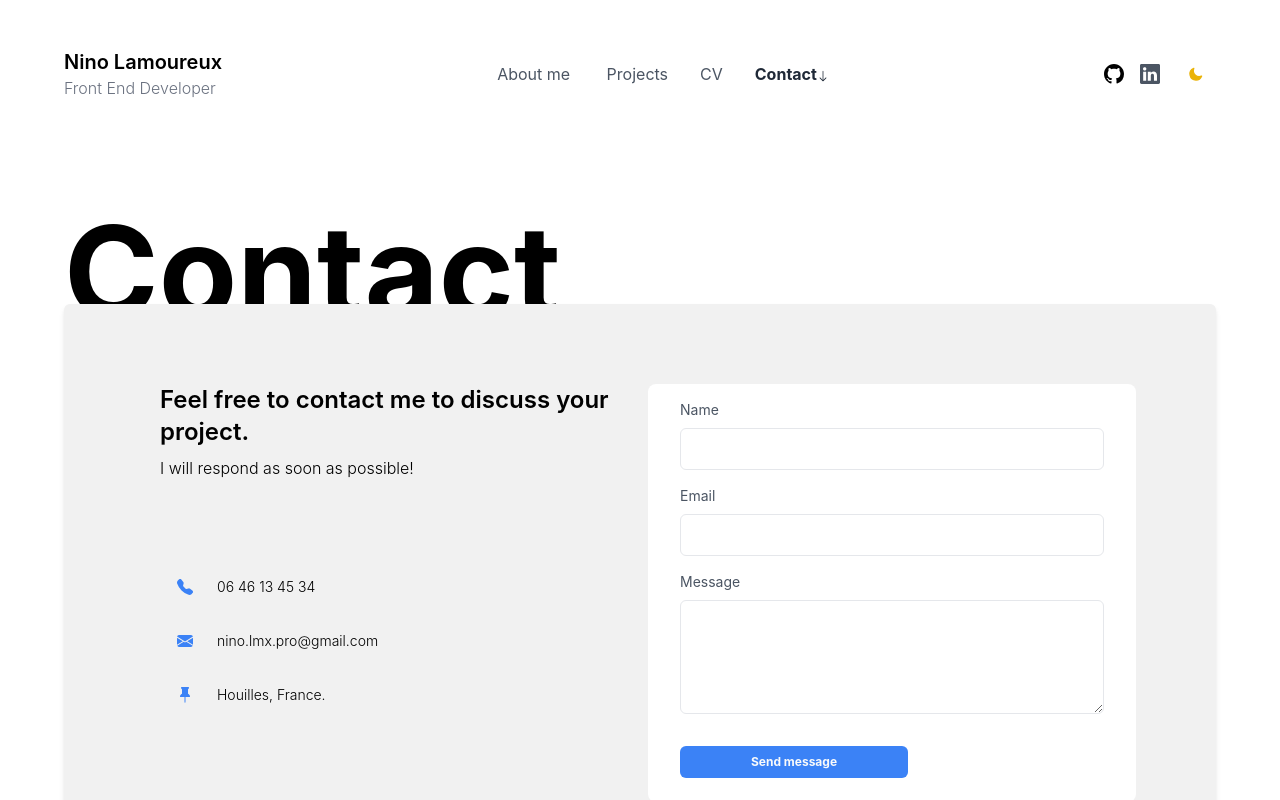
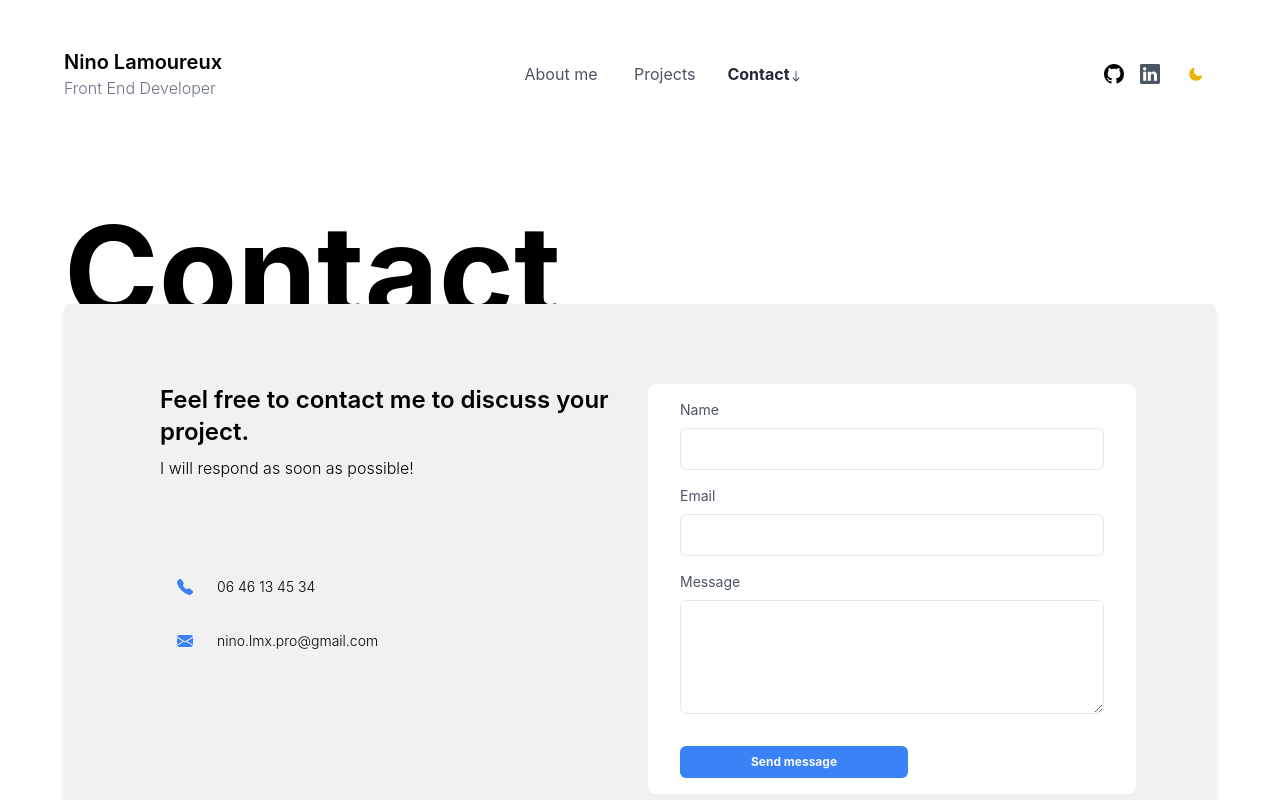
Before and after one commit to ninolam/nino-portfolio, a Next.js app: page /contact in a window 1280 px wide. Shown: the top 800 px of the page. Built offline with nearby package versions, Linux system fonts and the light colour scheme.

Commit message:
add new projet

```diff
--- a/components/Contact.js
+++ b/components/Contact.js
@@ -79,21 +79,6 @@ export default function Contact() {
                   {userData.email}
                 </p>
               </div>
-              <div className="flex flex-row items-center space-x-6 rounded-md border border-[#F1F1F1] dark:border-gray-900 p-4">
-                <svg
-                  xmlns="http://www.w3.org/2000/svg"
-                  width="16"
-                  height="16"
-                  fill="currentColor"
-                  className="bi bi-pin-fill h-4 w-4 text-blue-500"
-                  viewBox="0 0 16 16"
-                >
-                  <path d="M4.146.146A.5.5 0 0 1 4.5 0h7a.5.5 0 0 1 .5.5c0 .68-.342 1.174-.646 1.479-.126.125-.25.224-.354.298v4.431l.078.048c.203.127.476.314.751.555C12.36 7.775 13 8.527 13 9.5a.5.5 0 0 1-.5.5h-4v4.5c0 .276-.224 1.5-.5 1.5s-.5-1.224-.5-1.5V10h-4a.5.5 0 0 1-.5-.5c0-.973.64-1.725 1.17-2.189A5.921 5.921 0 0 1 5 6.708V2.277a2.77 2.77 0 0 1-.354-.298C4.342 1.674 4 1.179 4 .5a.5.5 0 0 1 .146-.354z" />
-                </svg>
-                <p className="font-light text-sm">
-                  {userData.address}
-                </p>
-              </div>
             </div>
           </div>
           <form onSubmit={handleOnSubmit} className="form rounded-lg dark:bg-gray-800 bg-white p-4 flex flex-col">
--- a/components/FavouriteProjects.js
+++ b/components/FavouriteProjects.js
@@ -7,7 +7,7 @@ export default function FavouriteProjects() {
       <div className="max-w-6xl mx-auto">
         <header className="flex flex-col md:flex-row justify-between items-center pt-40 mx-10 md:my-20 lg:my-0">
           <h1 className="text-6xl lg:text-9xl max-w-lg font-bold text-gray-500 my-20 md:my-0 md:text-white dark:text-gray-600 text-center">
-            Recents projects
+            Favourite Projects
           </h1>
           <Link
             href="/projects"
@@ -56,6 +56,26 @@ export default function FavouriteProjects() {
           </a>
           <a
             target="_blank"
+            href="https://www.inrealart.com/"
+
+            className="w-full block col-span-3 shadow-2xl"
+          >
+            <div className="relative overflow-hidden">
+              <img
+                src="/IRA.png"
+                alt="portfolio"
+                className="transform hover:scale-125 transition duration-2000 ease-out"
+              />
+              <h1 className="absolute top-10 left-10 text-gray-50 font-bold text-xl bg-red-500 rounded-md px-2">
+                In Real Art
+              </h1>
+              <h1 className="absolute bottom-10 left-10 text-gray-50 font-bold text-xl">
+                02
+              </h1>
+            </div>
+          </a>
+          <a
+            target="_blank"
             href="https://www.orelaxation.com/"
 
             className="w-full block col-span-3 shadow-2xl"
@@ -70,7 +90,7 @@ export default function FavouriteProjects() {
                 O'relaxation
               </h1>
               <h1 className="absolute bottom-10 left-10 text-gray-50 font-bold text-xl">
-                02
+                03
               </h1>
             </div>
           </a>
@@ -89,25 +109,6 @@ export default function FavouriteProjects() {
                 Solidarité Start-Up
               </h1>
               <h1 className="absolute bottom-10 left-10 text-gray-50 font-bold text-xl">
-                03
-              </h1>
-            </div>
-          </a>
-          <a
-            href="#"
-            className="w-full block col-span-3 sm:col-span-1  object-cover"
-          >
-            <div className="relative overflow-hidden shadow-2xl">
-              {/* <div className="overlay absolute inset-0 bg-black bg-opacity-70 z-10"></div> */}
-              <img
-                src="/portfolio.png"
-                alt="portfolio"
-                className="transform hover:scale-125 transition duration-2000 ease-out object-cover shadow-2xl"
-              />
-              <h1 className="absolute top-10 left-10 text-gray-50 font-bold text-xl bg-red-500 rounded-md px-2">
-                Portfolio
-              </h1>
-              <h1 className="absolute bottom-10 left-10 text-gray-50 font-bold text-xl">
                 04
               </h1>
             </div>
--- a/components/Navbar.js
+++ b/components/Navbar.js
@@ -31,14 +31,6 @@ const Navbar = () => {
           className="text-2xl font-medium text-gray-600 dark:text-gray-300 block"
         >
           Projects
-        </Link>
-        <Link
-          download
-          href="/CV.pdf"
-          locale={false}
-          className="text-2xl font-medium text-gray-600 dark:text-gray-300 block"
-        >
-          CV
         </Link>
         <Link
           href="/contact"
@@ -111,14 +103,6 @@ const Navbar = () => {
                 />
               </svg>
             )}
-          </Link>
-          <Link
-            download
-            href="/CV.pdf"
-            locale={false}
-            className="text-gray-600 dark:text-gray-300 font-normal "
-          >
-            CV
           </Link>
           <Link
             href="/contact"
--- a/constants/data.js
+++ b/constants/data.js
@@ -5,8 +5,12 @@ const userData = {
   avatarUrl: "/nino-3.jpeg",
   email: "nino.lmx.pro@gmail.com",
   phone: "06 46 13 45 34",
-  address: "Houilles, France.",
   projects: [
+    {
+      title: "In Real Art",
+      link: "https://www.inrealart.com/",
+      imgUrl: "/IRA.png"
+    },
     {
       title: "Qobuz",
       link: "https://play.qobuz.com",
@@ -21,11 +25,6 @@ const userData = {
       title: "Solidarité Start-Up",
       link: "https://solidarite-start-up.fr",
       imgUrl: "/solidarite.png",
-    },
-    {
-      title: "Portfolio",
-      link: "#",
-      imgUrl: "/portfolio.png",
     },
     {
       title: "Votre Projet ?"
```
Also changed, not shown: 1 other file (tests, documents, lock files or other folders).
